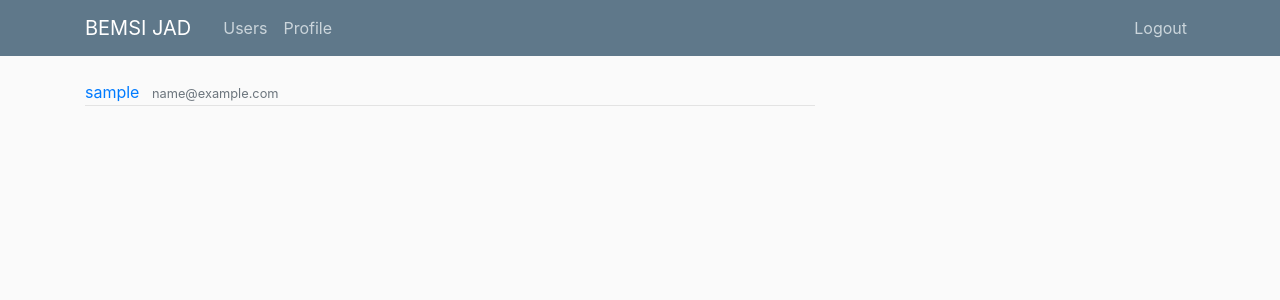
After one commit to albertbog/2FA_Login_App, a Flask app: page /profile in a window 1280 px wide. The commit adds this page. Shown: the top 300 px of the page. Run offline with Flask 2, Linux system fonts and the light colour scheme; a user stored in the database is signed in; tables that the repository leaves empty hold one stand-in row (values such as "Sample post"); parts of the project's set-up code (start-up, migrations or seed data) failed here and were passed over; some libraries are stand-ins or nearby versions.

```diff
--- a/Templates/layout.html
+++ b/Templates/layout.html
@@ -25,11 +25,18 @@
             <span class="navbar-toggler-icon"></span>
           </button>
           <div class="collapse navbar-collapse" id="navbarToggle">
+              <div class="navbar-nav mr-auto">
+                  <a class="nav-item nav-link" href="{{ url_for('users') }}">Users</a>
+                <a class="nav-item nav-link" href="{{ url_for('profile') }}">Profile</a>
+              </div>
             <!-- Navbar Right Side -->
             <div class="navbar-nav">
-              <a class="nav-item nav-link" href="{{ url_for('login') }}">Login</a>
-              <a class="nav-item nav-link" href="{{ url_for('register') }}">Register</a>
-              <a class="nav-item nav-link" href="{{ url_for('users') }}">Users</a>
+                {% if current_user.is_authenticated  %}
+                    <a class="nav-item nav-link" href="{{ url_for('logout') }}">Logout</a>
+                {% else %}
+                    <a class="nav-item nav-link" href="{{ url_for('login') }}">Login</a>
+                    <a class="nav-item nav-link" href="{{ url_for('register') }}">Register</a>
+                {% endif %}
             </div>
           </div>
         </div>
--- /dev/null
+++ b/Templates/profile.html
@@ -0,0 +1,11 @@
+{% extends "layout.html" %}
+{% block content %}
+    {% for user in userDetails %}
+          <div class="media-body">
+            <div class="article-metadata">
+              <a class="mr-2" href="#">{{ user[1] }}</a>
+              <small class="text-muted">{{ user[0] }}</small>
+            </div>
+          </div>
+    {% endfor %}
+{% endblock content %}
--- a/app.py
+++ b/app.py
@@ -1,8 +1,11 @@
 import pyotp
-from flask import Flask, render_template, url_for, flash, redirect, request, make_response
+import sqlalchemy.sql
+from flask import Flask, render_template, url_for, flash, redirect, request, make_response, session
 from flask_sqlalchemy import SQLAlchemy
 
+
 from flask_migrate import Migrate
+from flask_login import LoginManager, UserMixin, login_user, current_user, logout_user, login_required
 from werkzeug.security import generate_password_hash, check_password_hash
 from forms import RegistrationForm, LoginForm
 import getpass
@@ -14,6 +17,9 @@ pw = getpass.getpass("Password: ")
 
 app.config['SQLALCHEMY_DATABASE_URI'] = 'mysql+pymysql://root:' + pw + '@localhost'
 mysql = SQLAlchemy(app)
+
+login_manager = LoginManager(app)
+login_manager.login_view = 'login'
 
 path = 'mysql+pymysql://root:' + pw + '@localhost/bemsi_database'
 if not database_exists(path):
@@ -28,13 +34,13 @@ migrate = Migrate(app, mysql)
 posts = [
     {
         'author': 'Jakub Kowalczyk',
-        'title': 'Pierwsza pała',
-        'content': 'Zapodał Jerzy Pofa',
+        'title': 'Student',
+        'content': 'WYsłano z IPhone',
         'date_posted': '20 Grudnia, 2021'
     },
     {
         'author': 'Jerzy Pofa',
-        'title': 'Należało się',
+        'title': 'Student',
         'content': 'Wysłano z Samsung smart fridge',
         'date_posted': '21 Grudnia, 2021'
     }
@@ -54,6 +60,8 @@ def about():
 
 @app.route("/register", methods=['GET', 'POST'])
 def register():
+    if current_user.is_authenticated:
+        return redirect(url_for('home'))
     form = RegistrationForm()
     if form.validate_on_submit():
         user = Users.query.filter_by(email=form.email.data).first()
@@ -79,14 +87,19 @@ def register():
 
 @app.route("/login", methods=['GET', 'POST'])
 def login():
+    if current_user.is_authenticated:
+        return redirect(url_for('home'))
     form = LoginForm()
     if form.validate_on_submit():
         user = Users.query.filter_by(email=form.email.data).first()
         if user:
             if check_password_hash(user.password_hash, form.password.data):
+                login_user(user, remember=form.remember.data)
                 flash('Please enter code from second factor', 'success')
                 res = redirect(url_for("login_2fa_form"))
 
+                if request.method == "POST":
+                    session["EMAIL"]=request.form.get("email")
                 cookie_value = pyotp.random_base32()
                 user.sec_factor_cookie = cookie_value
                 mysql.session.commit()
@@ -104,6 +117,24 @@ def login():
 def users():
     result = mysql.engine.execute("SELECT * FROM users")
     return render_template("users.html", userDetails=result)
+
+@app.route('/profile')
+@login_required
+def profile():
+    if session.get("EMAIL", None) is not None:
+        email = session.get("EMAIL")
+        s = sqlalchemy.sql.text("SELECT * FROM users WHERE users.email = :e")
+        result = mysql.engine.execute(s, e=email).fetchall()
+        return render_template("profile.html", title='Profile', userDetails=result)
+    else:
+        print("username not found in session")
+        return redirect(url_for("login"))
+
+@app.route('/logout')
+def logout():
+    logout_user()
+    session.pop("EMAIL", None)
+    return redirect(url_for("home"))
 
 
 # 2FA page route
@@ -129,15 +160,17 @@ def login_2fa_form():
     if pyotp.TOTP(secret).verify(otp):
         # inform users if OTP is valid
         flash("The TOTP 2FA token is valid", "success")
-
-        return redirect(url_for("home"))
+        return redirect(url_for("profile"))
     else:
         # inform users if OTP is invalid
         flash("You have supplied an invalid 2FA token!", "danger")
         return redirect(url_for("login_2fa_form"))
 
+@login_manager.user_loader
+def load_user(user_id):
+    return Users.query.get(int(user_id))
 
-class Users(mysql.Model):
+class Users(mysql.Model, UserMixin):
     email = mysql.Column(mysql.String(120), nullable=False, unique=True, primary_key=True)
     username = mysql.Column(mysql.String(20), nullable=False, unique=True)
     password_hash = mysql.Column(mysql.String(200), nullable=False)
```
